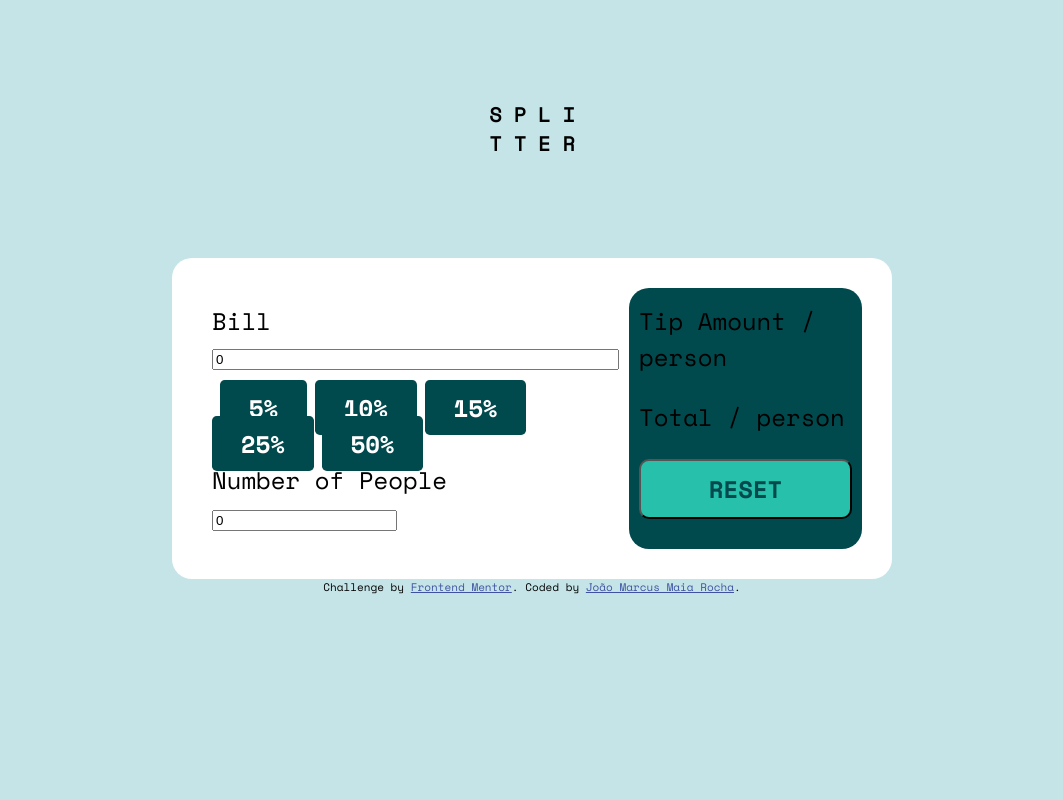
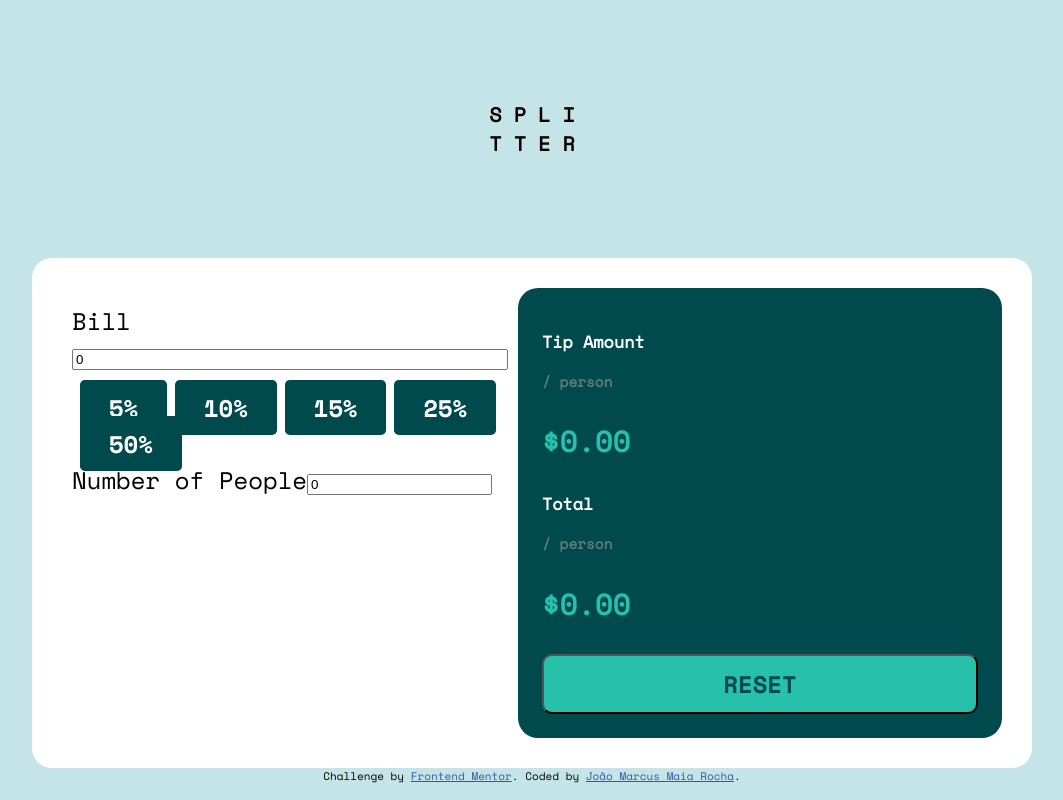
Before and after one commit to Joaom123/tip-calculator-angular, an Angular app: page / in a window 1280 px wide. Shown: the whole page, without its empty margins (108-1171 px from the left). Built offline with nearby package versions, Linux system fonts and the light colour scheme.

Commit message:
should calculateTipAmount

```diff
--- a/src/app/app.component.css
+++ b/src/app/app.component.css
@@ -3,24 +3,12 @@
   padding-left: 15px;
   margin-right: auto;
   margin-left: auto;
-  max-width: 720px;
-}
-
-@media (min-width: 768px) {
-  .container {
-    width: 750px;
-  }
-}
-
-@media (min-width: 992px) {
-  .container {
-    width: 970px;
-  }
+  width: 720px;
 }
 
 @media (min-width: 1200px) {
   .container {
-    width: 1170px;
+    width: 1000px;
   }
 }
 
@@ -39,32 +27,30 @@
 }
 
 .tipCalculator__form {
+  flex: 1;
   padding: 15px 10px 15px;
+}
+
+.tipCalculatorForm__bill {
+  display: flex;
+  flex-direction: column;
+  margin-bottom: 20px;
 }
 
 .tipCalculatorForm__bill label {
   margin-bottom: 0.4em;
 }
 
-.tipCalculatorForm__tip input {
-  visibility: hidden;
-  height: 0;
-  width: 0;
-}
-
-.tipCalculatorForm__tip label {
-  cursor: pointer;
-  color: white;
-  background-color: var(--very-dark-cyan);
-  padding: 0.4em 1.2em;
-  border-radius: 0.2em;
-  font-family: space-mono-bold, monospace;
+.tipCalculatorForm__tip {
+  display: flex;
+  flex-wrap: wrap;
 }
 
 .tipCalculator__tipDisplay {
   background-color: var(--very-dark-cyan);
   border-radius: 20px;
-  padding: 15px 10px 15px;
+  padding: 1em;
+  flex: 1;
 }
 
 .tipCalculator__resetButton {
@@ -77,8 +63,20 @@
   padding: 10px 0 10px;
 }
 
-.tipCalculatorForm__bill {
-  display: flex;
-  flex-direction: column;
-  margin-bottom: 20px;
+.tipDisplay__name {
+  color: white;
+  font-size: 0.7em;
+  font-weight: bold;
 }
+
+.tipDisplay__person {
+  color: var(--dark-grayish-cyan);
+  font-size: 0.6em;
+  font-weight: bold;
+}
+
+.tipDisplay__value {
+  color: var(--strong-cyan);
+  font-size: 1.2em;
+  font-weight: bold;
+}
--- a/src/app/app.component.html
+++ b/src/app/app.component.html
@@ -10,11 +10,11 @@
                [value]="tipCalculatorForm.get('bill')?.value">
       </div>
       <div class="tipCalculatorForm__tip">
-        <app-tip-button [tipValue]="5"></app-tip-button>
-        <app-tip-button [tipValue]="10"></app-tip-button>
-        <app-tip-button [tipValue]="15"></app-tip-button>
-        <app-tip-button [tipValue]="25"></app-tip-button>
-        <app-tip-button [tipValue]="50"></app-tip-button>
+        <app-tip-button [tipValue]="5" [parentForm]="tipCalculatorForm"></app-tip-button>
+        <app-tip-button [tipValue]="10" [parentForm]="tipCalculatorForm"></app-tip-button>
+        <app-tip-button [tipValue]="15" [parentForm]="tipCalculatorForm"></app-tip-button>
+        <app-tip-button [tipValue]="25" [parentForm]="tipCalculatorForm"></app-tip-button>
+        <app-tip-button [tipValue]="50" [parentForm]="tipCalculatorForm"></app-tip-button>
         <!-- TODO <input id="tipCustom" type="number" formControlName="tip" min="0" max="100" name="tip" placeholder="Custom">-->
       </div>
       <div class="tipCalculatorForm__numberPeople">
@@ -26,12 +26,18 @@
     <!--  right  -->
     <div class="tipCalculator__tipDisplay">
       <div class="tipCalculator__tipAmount">
-        <div>Tip Amount <span>/ person</span></div>
-        <p>{{tipAmount | currency}}</p>
+        <div>
+          <p class="tipDisplay__name">Tip Amount</p>
+          <p class="tipDisplay__person">/ person</p>
+        </div>
+        <p class="tipDisplay__value">{{tipAmount | currency}}</p>
       </div>
       <div class="tipCalculator__total">
-        <div>Total <span>/ person</span></div>
-        <p>{{total | currency}}</p>
+        <div>
+          <p class="tipDisplay__name">Total</p>
+          <p class="tipDisplay__person">/ person</p>
+        </div>
+        <p class="tipDisplay__value">{{total | currency}}</p>
       </div>
       <button class="tipCalculator__resetButton" (click)="reset()">RESET</button>
     </div>
--- a/src/app/app.component.ts
+++ b/src/app/app.component.ts
@@ -33,10 +33,16 @@ export class AppComponent implements OnInit {
   }
 
   calculateTipAmount(): number {
+    if(this.numberPeople === 0)
+      return 0;
+
     return (this.bill * this.tip) / (this.numberPeople * 100);
   }
 
   calculateTotal(): number {
+    if(this.numberPeople === 0)
+      return 0;
+
     return (this.bill / this.numberPeople) + this.calculateTipAmount();
   }
 
--- a/src/app/tip-button/tip-button.component.css
+++ b/src/app/tip-button/tip-button.component.css
@@ -14,6 +14,7 @@ label {
 }
 
 label:hover {
+  color: var(--very-dark-cyan);;
   background-color: var(--light-cyan);
-  transition: background-color 0.5s ease;
+  transition: all 0.5s ease;
 }
--- a/src/app/tip-button/tip-button.component.html
+++ b/src/app/tip-button/tip-button.component.html
@@ -1,2 +1,4 @@
-<input type="radio" id="{{'tip' + tipValue}}" name="tip" [value]=tipValue>
-<label for="{{'tip' + tipValue}}">{{tipValue}}%</label>
+<ng-container [formGroup]="parentForm">
+  <input type="radio" id="{{'tip' + tipValue}}" name="tip" [value]=tipValue formControlName="tip">
+  <label for="{{'tip' + tipValue}}">{{tipValue}}%</label>
+</ng-container>
--- a/src/app/tip-button/tip-button.component.ts
+++ b/src/app/tip-button/tip-button.component.ts
@@ -1,4 +1,5 @@
 import {Component, Input, OnInit} from '@angular/core';
+import {FormBuilder, FormGroup} from "@angular/forms";
 
 @Component({
   selector: 'app-tip-button',
@@ -6,9 +7,10 @@ import {Component, Input, OnInit} from '@angular/core';
   styleUrls: ['./tip-button.component.css']
 })
 export class TipButtonComponent implements OnInit {
-  @Input() tipValue: number | undefined;
+  @Input() tipValue: number  = 0;
+  @Input() parentForm: FormGroup = this.formBuilder.group({});
 
-  constructor() { }
+  constructor(private formBuilder: FormBuilder) { }
 
   ngOnInit(): void {
   }
```
